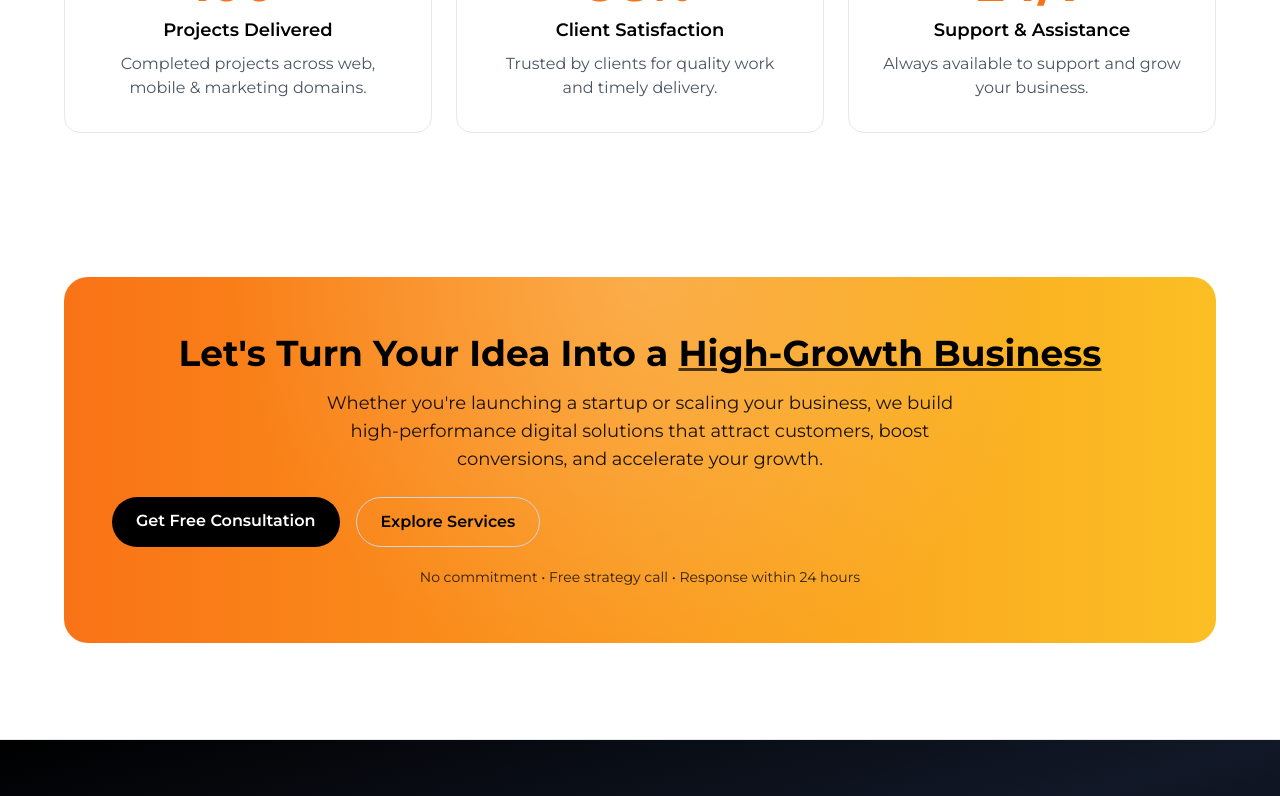
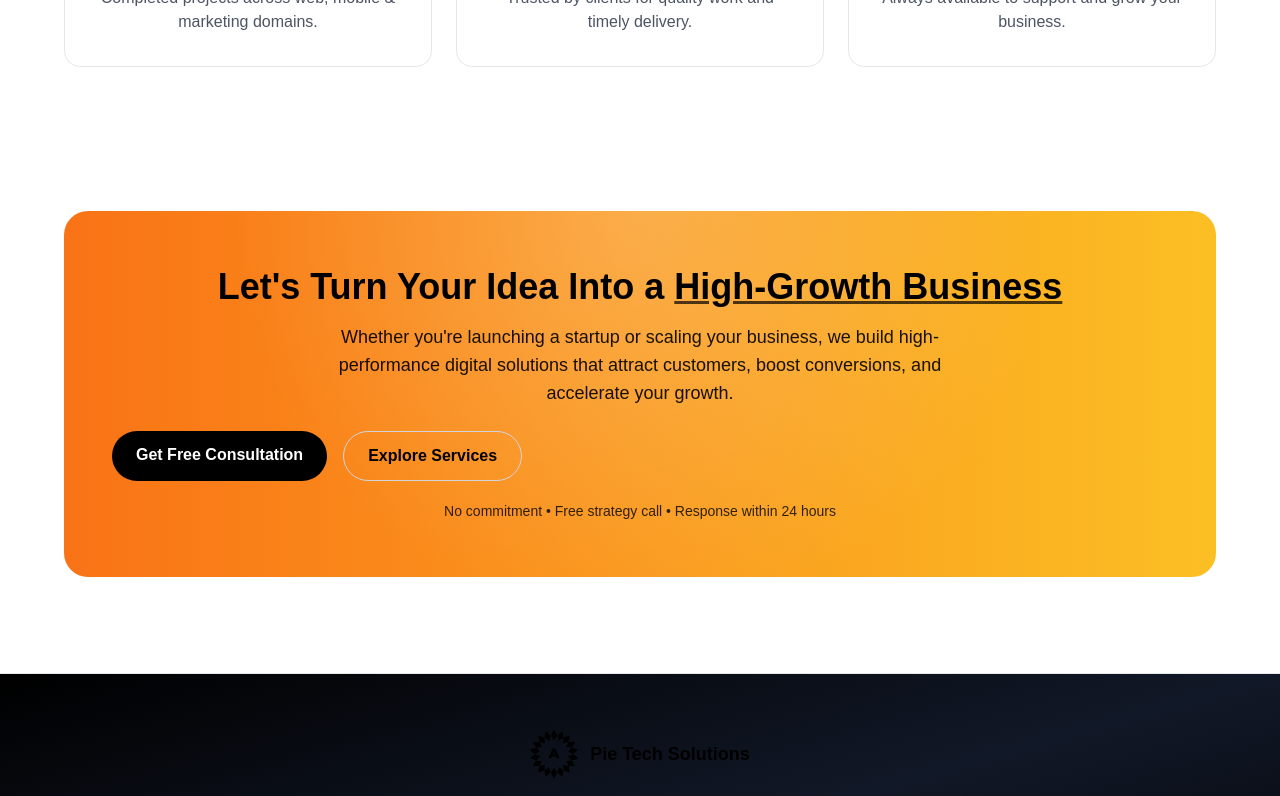
Before and after one commit to waisshaikh/Pie-Tech-, a Next.js app: page /services in a window 1280 px wide. Shown: the part 3604-4400 px from the top of the page. Built offline with nearby package versions, Linux system fonts and the light colour scheme.

Commit message:
refactor: remove unused Montserrat font import and update font-family to Arial in globals.scss fix: change export to const for SERVICES and update apostrophe in text

```diff
--- a/src/app/layout.tsx
+++ b/src/app/layout.tsx
@@ -1,4 +1,3 @@
-import { Montserrat } from 'next/font/google';
 import type { Metadata } from 'next';
 
 import ThemeProvider from '@/components/ThemeProvider';
@@ -7,11 +6,6 @@ import Footer from '@/widgets/Footer';
 import Header from '@/widgets/Header';
 
 import '@/shared/styles/globals.scss';
-
-const montserrat = Montserrat({
-  subsets: ['latin'],
-  weight: ['300', '400', '500', '600', '700'],
-});
 
 export const metadata: Metadata = {
   title: 'Pie Tech Solutions',
@@ -29,7 +23,7 @@ export default function RootLayout({
   return (
     <html lang="en" suppressHydrationWarning>
       <body
-        className={`${montserrat.className}
+        className={`
         bg-white text-black
         dark:bg-black dark:text-white
         transition-colors duration-300`}
--- a/src/app/services/page.tsx
+++ b/src/app/services/page.tsx
@@ -18,7 +18,7 @@ const stagger = {
 
 /* ================= SERVICES ================= */
 
-export const SERVICES = [
+const SERVICES = [
   {
     title: 'Digital Marketing',
     icon: <Megaphone className="text-orange-500 dark:text-orange-400" />,
@@ -372,7 +372,7 @@ export default function ServicesPage() {
 
           {/* DESCRIPTION */}
           <p className="mx-auto mt-4 max-w-2xl text-base text-black/90 sm:text-lg">
-            Whether you're launching a startup or scaling your business, we build high-performance digital solutions
+            Whether you&apos;re launching a startup or scaling your business, we build high-performance digital solutions
             that attract customers, boost conversions, and accelerate your growth.
           </p>
 
--- a/src/shared/styles/globals.scss
+++ b/src/shared/styles/globals.scss
@@ -28,7 +28,7 @@ html {
 }
 
 body {
-  font-family: 'Montserrat', sans-serif;
+  font-family: Arial, Helvetica, sans-serif;
   background-color: var(--bg-primary);
   color: var(--text-primary);
   min-height: 100vh;
--- a/src/widgets/FinalCTA/index.tsx
+++ b/src/widgets/FinalCTA/index.tsx
@@ -42,7 +42,7 @@ const FinalCTA: FC = () => {
           </p>
 
           <p className="mx-auto mt-4 max-w-xl text-sm text-gray-400 sm:text-base">
-            Whether you're launching a new idea or upgrading your existing product, our team is ready to bring your
+            Whether you&apos;re launching a new idea or upgrading your existing product, our team is ready to bring your
             vision to life with modern design, clean code, and strategic thinking.
           </p>
 
```
